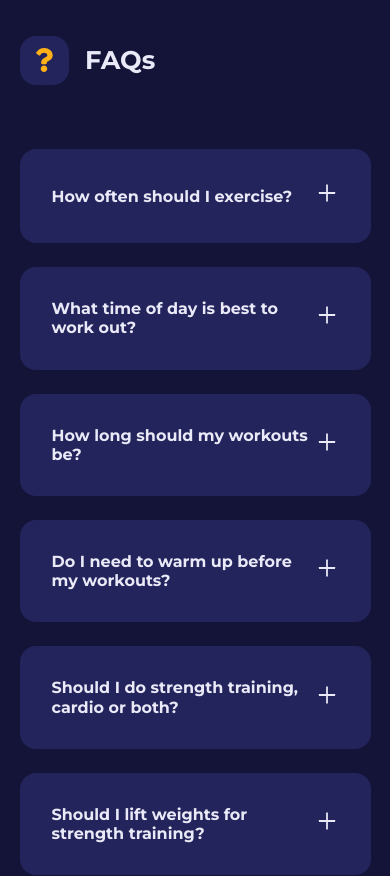
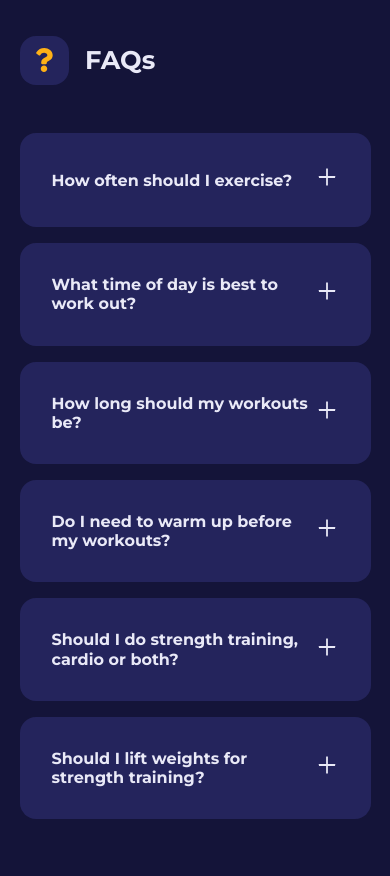
Before and after one commit to erickdc7/react-trainer-website, a React (Create React App) app: page / in a window 390 px wide. Shown: the part 4020-4896 px from the top of the page. Built offline with nearby package versions, Linux system fonts and the light colour scheme; the HTML template or start-up script is replaced by a standard one.

Commit message:
media queries faqs in small screens added to home.css

```diff
--- a/src/pages/home/home.css
+++ b/src/pages/home/home.css
@@ -369,4 +369,10 @@ footer {
     width: 84%;
     margin-inline: auto; /* margin left and right: auto */
   }
+
+  /* FAQs */
+  .faqs__wrapper {
+    gap: 1rem;
+    margin-top: 3rem;
+  }
 }
```
